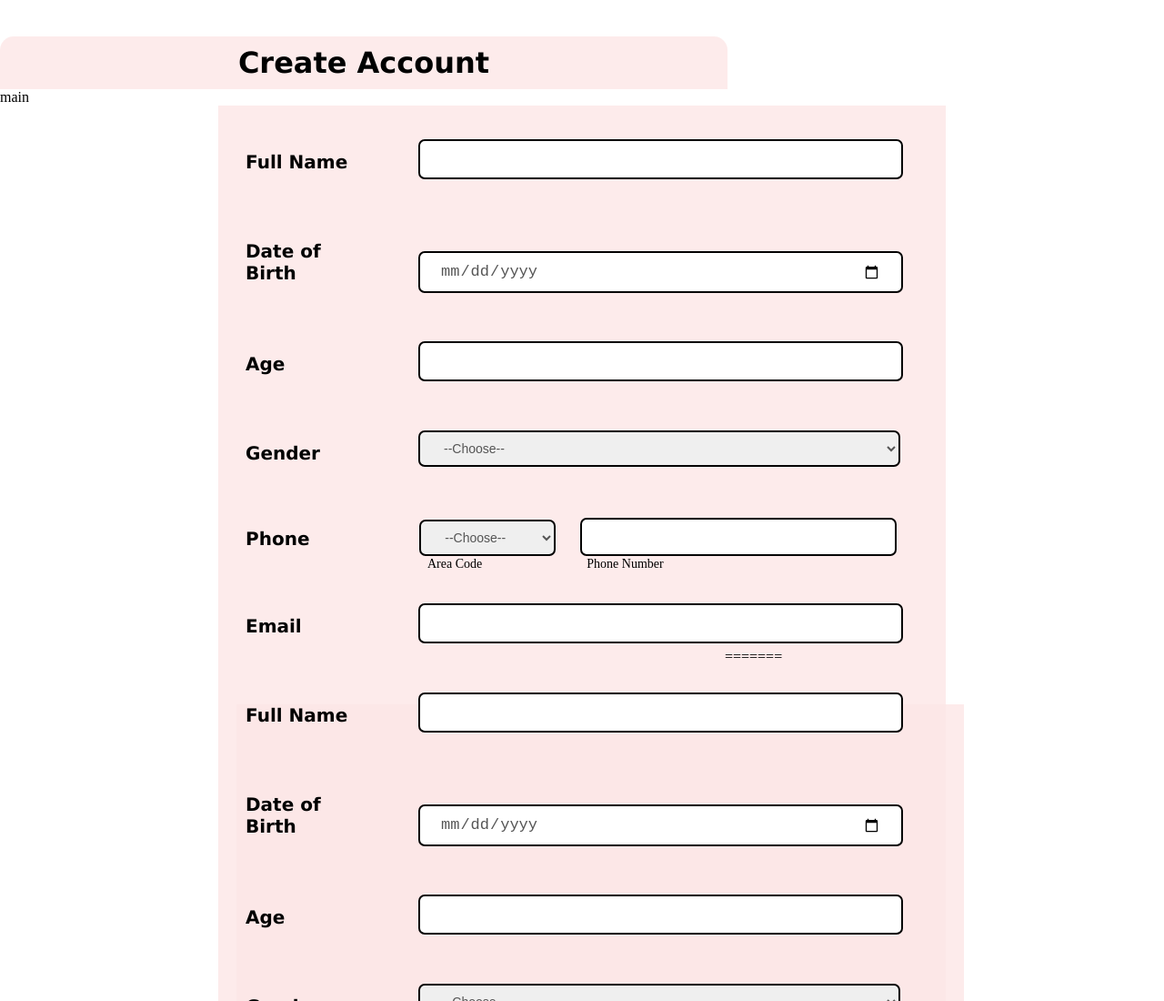
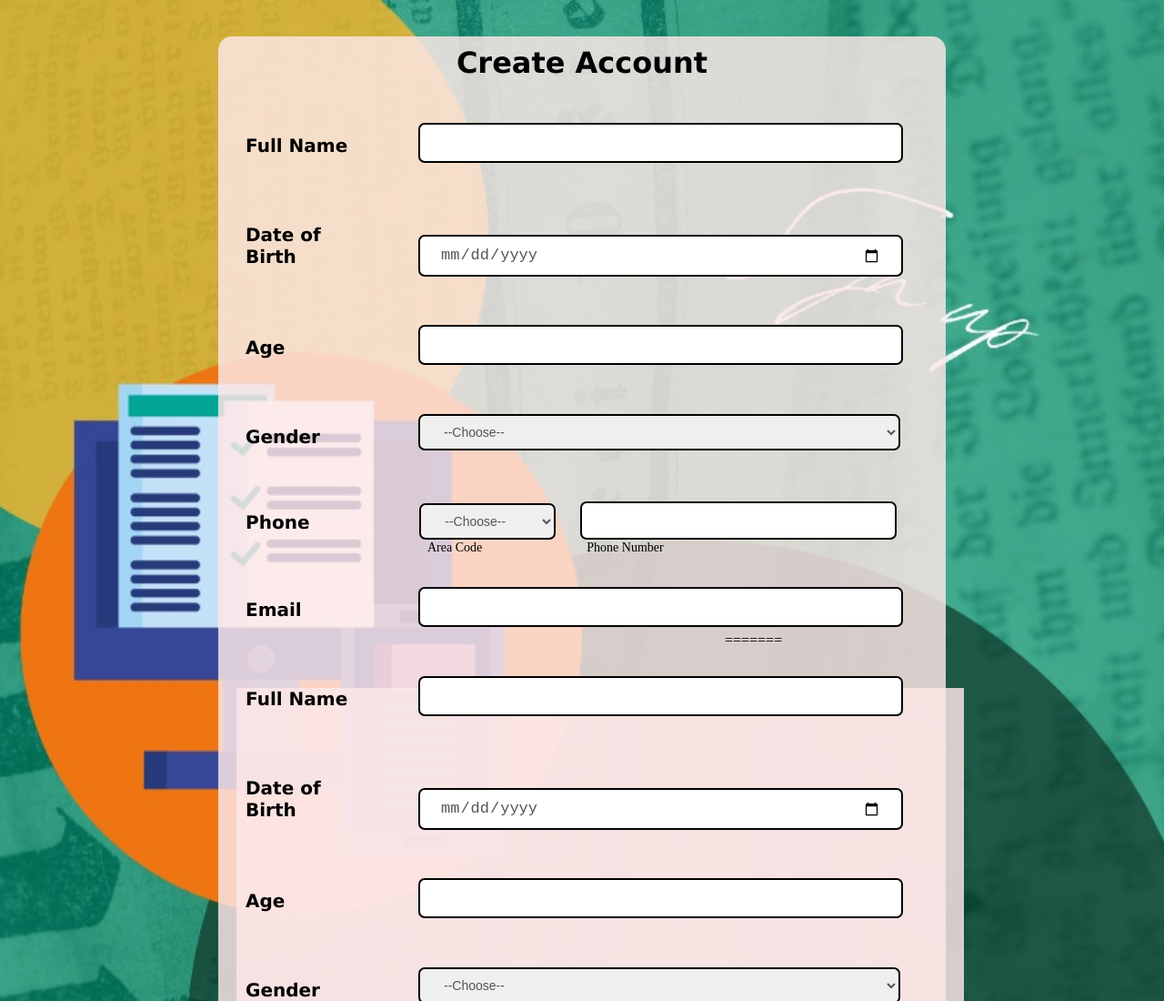
Before and after one commit to BlackDeath1107/SorteriaDiversion2k22, a plain HTML site: page fe-pgs/signup.html in a window 1280 px wide. Shown: the top 1100 px of the page at 91% size. Drawn offline with Linux system fonts and the light colour scheme; a web font is replaced by a local one.

Commit message:
Errors & unnecessary lines removed
Multiple errors in signup files removed.
Unnecessary lines of code removed from index files

```diff
--- a/fe-pgs/signup.css
+++ b/fe-pgs/signup.css
@@ -3,11 +3,7 @@
   padding: 0;
 }
 body {
- main
-  background-image: url(/signup.jpeg);
-
-  background-image: url("/signup.jpeg");
- main
+  background-image: url("/media-files/signup.jpeg");
   background-repeat: no-repeat;
   background-position: center;
   background-size: cover;
@@ -17,11 +13,8 @@ body {
 .heading {
   width: 800px;
   background-color: rgba(253, 231, 231, 0.83);
- main
-
   margin: auto;
   color: black;
-
   padding: 10px 0px 10px 0px;
   text-align: center;
   border-radius: 15px 15px 0px 0px;
@@ -238,11 +231,8 @@ form {
 .myButton:active {
   position: relative;
   top: 1px;
-=======
-
   margin: auto;
   color: black;
-
   padding: 10px 0px 10px 0px;
   text-align: center;
   border-radius: 15px 15px 0px 0px;
@@ -250,7 +240,6 @@ form {
 }
 .main-container {
   width: 800px;
-
   background-color: rgba(253, 231, 231, 0.83);
   margin: auto;
   border-radius: 0px 0px 15px 15px;
@@ -460,7 +449,6 @@ form {
 .myButton:active {
 	position:relative;
 	top:1px;
- main
 }
 
 .myButton {
--- a/fe-pgs/signup.html
+++ b/fe-pgs/signup.html
@@ -5,13 +5,12 @@
     <meta http-equiv="X-UA-Compatible" content="IE=edge" />
     <meta name="viewport" content="width=device-width, initial-scale=1.0" />
     <title>Sign-up Page</title>
-    <link rel="stylesheet" href="/signup.css" />
+    <link rel="stylesheet" href="/fe-pgs/signup.css" />
 
     <link rel="preconnect" href="https://fonts.gstatic.com" crossorigin />
     <link
       href="https://fonts.googleapis.com/css2?family=Inter:wght@300&family=Roboto+Slab&display=swap"
-      rel="stylesheet"
-    />
+      rel="stylesheet"/>
     <link rel="preconnect" href="https://fonts.googleapis.com" />
     <link rel="preconnect" href="https://fonts.gstatic.com" crossorigin />
     <link
@@ -23,7 +22,6 @@
     <div class="heading">
       <h1>Create Account</h1>
     </div>
- main
     <div class="main-container ">
       <form>
         <h2 class="name">Full Name</h2>
```
Also changed, not shown: index.css (+0 -81 lines).
